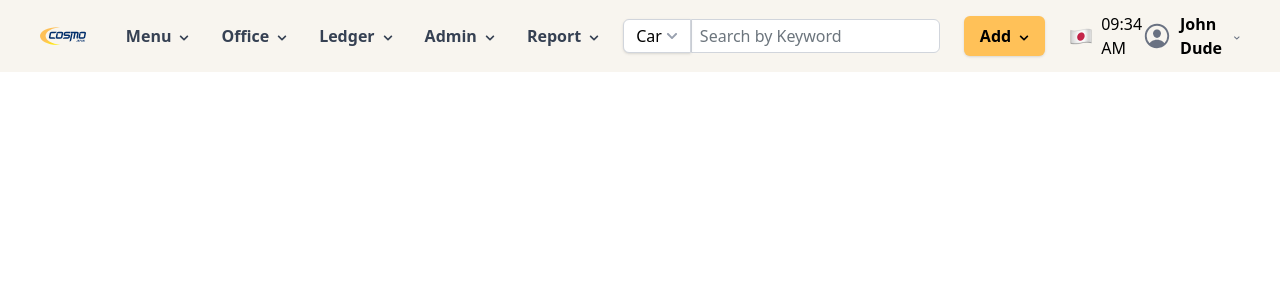
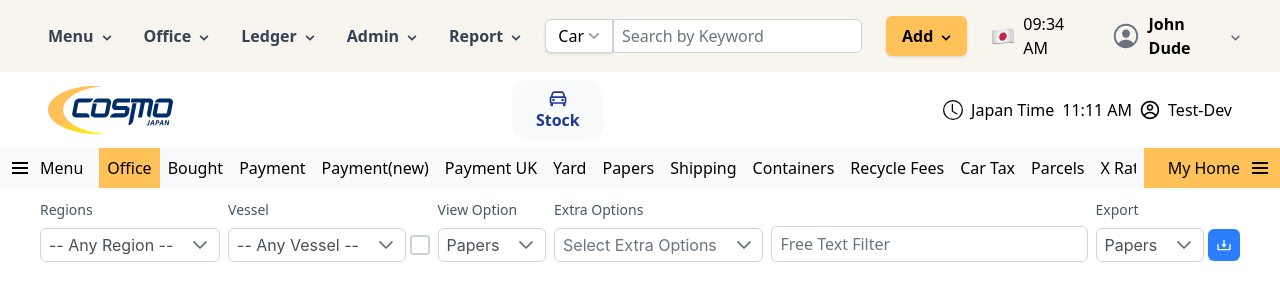
Before and after one commit to SakutaTHZ/auction-history, a React (Vite) app: page /papers in a window 1280 px wide. Shown: the top 300 px of the page. Built offline with nearby package versions, Linux system fonts and the light colour scheme.

Commit message:
Added new designs for Papers pae

```diff
--- a/src/assets/dataFile.ts
+++ b/src/assets/dataFile.ts
@@ -15,6 +15,66 @@ export const auctions:string[] = [
     "USS SAITAMA",
     "ZERO CHIBA",
 ]
+
+export const vessels: string[] = [
+  "-- Any Vessel --",
+  "[9999-11-11] ready to book",
+  "[2025-08-10] Freeport",
+  "[2025-06-30] Carmen",
+  "[2025-06-23] Navios Tempo",
+  "[2025-06-22] Hoegh Moonlight",
+  "[2025-06-20] Hoegh Copenhagen",
+  "[2025-06-19] Virgo",
+  "[2025-06-16] Maersk Virginia",
+  "[2025-06-15] Glovis Corona",
+  "[2025-06-12] Aniara",
+  "[2025-06-12] Dream Diamond",
+  "[2025-06-12] Navios Tempo",
+  "[2025-06-12] NYK Vega",
+  "[2025-06-12] Wan Hai 277",
+  "[2025-06-11] BF Giant",
+  "[2025-06-10] Hoegh Sunrise",
+  "[2025-06-09] Trans Harmony 1",
+  "[2025-06-09] Virgo",
+  "[2025-06-09] Wan Hai 171",
+  "[2025-06-07] Asian Dynasty",
+  "[2025-06-07] Hoegh Tokyo",
+  "[2025-06-06] Pulang Tala",
+  "[2025-06-05] Maersk Virginia",
+  "[2025-06-05] NYK Oceanus",
+  "[2025-06-05] Wan Hai 272",
+  "[2025-06-04] Wan Hai 177",
+  "[2025-06-02] Navios Tempo",
+  "[2025-06-02] Themis",
+  "[2025-05-30] Yenisey",
+  "[2025-05-29] NYK Virgo",
+  "[2025-05-29] Virgo",
+  "[2025-05-29] Wan Hai 176",
+  "[2025-05-29] Yenisey",
+  "[2025-05-26] Hoegh Sunlight"
+];
+
+export const regions: string[] = [
+  "-- Any Region --",
+  "Africa",
+  "Asia",
+  "Australia",
+  "Canada",
+  "Caribbean",
+  "Dubai",
+  "Europe",
+  "Georgia",
+  "Japan",
+  "Middle East",
+  "Mongolia",
+  "Myanmar",
+  "New Zealand",
+  "North America",
+  "North Cyprus",
+  "Russia",
+  "South America",
+  "test"
+];
 
 export const colors:string[] = [
     "black",
--- a/src/components/AdminNav/CNetAdminNav.tsx
+++ b/src/components/AdminNav/CNetAdminNav.tsx
@@ -1,5 +1,4 @@
-import { NavLink } from "react-router-dom"; // Import NavLink
-import CosmoLogo from "../../assets/CosmoLogo.svg";
+import { NavLink } from "react-router-dom";
 import JapanFlag from "../../assets/JPFlag.png";
 import ProfileDropDown from "./ProfileDropDown";
 import { useState } from "react";
@@ -38,7 +37,6 @@ const CNetAdminNav: React.FC<CNetAdminNavProps> = ({
       >
         {/* Logo and Nav links */}
         <div className="flex items-center justify-between md:justify-normal w-full md:w-auto">
-          <img className="h-9" src={CosmoLogo} alt="logo" />
 
           {/* Hamburger Menu for Mobile */}
           <button
@@ -53,7 +51,7 @@ const CNetAdminNav: React.FC<CNetAdminNavProps> = ({
         <ul
           className={`${
             isMenuOpen ? "flex" : "hidden"
-          } pl-8 py-4 md:py-0 md:flex flex-col md:flex-row items-center gap-4 w-full md:w-full`}
+          } py-4 md:py-0 md:flex flex-col md:flex-row items-center gap-4 w-full md:w-full`}
         >
           <li>
             <NavLink
--- a/src/index.css
+++ b/src/index.css
@@ -2,6 +2,7 @@
 
 .custom-scrollbar::-webkit-scrollbar {
   width: 5px;
+  height: 2px;
   transition: width 0.3s ease !important;
 }
 
@@ -10,11 +11,11 @@
 }
 
 .custom-scrollbar::-webkit-scrollbar-track {
-    background: #f1f1f1;
+  background: #fcfcfc;
 }
 
 .custom-scrollbar::-webkit-scrollbar-thumb {
-    background: rgb(209 213 219);
+  background: rgb(245, 245, 245);
   border-radius: 20px;
   cursor: pointer;
 }
@@ -22,6 +23,27 @@
 .custom-scrollbar::-webkit-scrollbar-thumb:hover {
   background: rgb(252 211 77);
 }
-  .p-dropdown{
-    border-radius:var(--radius-md) ;
+.p-dropdown {
+  border-radius: var(--radius-md);
 }
+
+.hilightedNav {
+  position: relative;
+}
+.hilightedNav::before {
+  content: "";
+  position: absolute;
+  left: 0;
+  bottom: 0;
+  width: 100%;
+  height: 3px;
+  background: #ffc158;
+}
+
+.custom-dropdown {
+  .p-dropdown-label,.p-multiselect-label  {
+  padding-top: 0.25rem;
+  padding-bottom: 0.25rem;
+}
+  border-radius: 0.375rem !important;
+}
--- a/src/pages/PapersPage/Papers.tsx
+++ b/src/pages/PapersPage/Papers.tsx
@@ -1,11 +1,230 @@
 import CNetAdminNav from "../../components/AdminNav/CNetAdminNav";
+import cosmoLogo from "../../assets/CosmoLogo.svg";
+import { BiCar, BiDownload, BiMenu } from "react-icons/bi";
+import { BsClock } from "react-icons/bs";
+import { CgProfile } from "react-icons/cg";
+import { Dropdown } from "primereact/dropdown";
+import { useState } from "react";
+import { regions, vessels } from "../../assets/dataFile";
+import { Checkbox } from "primereact/checkbox";
+import { MultiSelect } from 'primereact/multiselect';
 
-function Papers(){
-    return (
-        <>
-            <CNetAdminNav/>
-        </>
-    )
+const subHamburgerStyle = "text-nowrap p-2 h-full hover:bg-amber-100 text-base";
+
+const viewOptions:string[] = [
+    "Papers",
+    "OCR"
+]
+const exportOptions:string[] = [
+    "Papers",
+    "To JFA"
+]
+const extraOptions = [
+  { label: 'Doc not change', value: 'doc_not_change' },
+  { label: 'No ETY', value: 'no_ety' },
+  { label: 'Need Plates', value: 'need_plates' },
+  { label: 'Has Plates', value: 'has_plates' }
+];
+
+function Papers() {
+  const [selectedRegion, setSelectedRegion] = useState(regions[0]);
+
+  const [selecteedVessel, setSelectedVessel] = useState(vessels[0]);
+  const [vesselCheck, setVesselCheck] = useState(false);
+
+    const [selectedViewOption,setSelectedViewOption] = useState(viewOptions[0])
+
+    const [selectedExtraOptions, setSelectedExtraOptions] = useState<string[]>([])
+    const [textFilter,setTextFilter] = useState("")
+
+    const  [selectedExportOption, setSelecteedExportOption] = useState(exportOptions[0])
+
+  return (
+    <>
+      <CNetAdminNav />
+      {/* Nav Bar */}
+      <div className="px-12 py-2 flex flex-wrap justify-between items-center">
+        <img src={cosmoLogo} alt="" className="h-12" />
+        <div className="flex flex-col justify-center items-center bg-gray-50 text-blue-900 py-2 px-6 rounded-2xl">
+          <BiCar size={20} />
+          <p className="font-semibold">Stock</p>
+        </div>
+        <div className="flex items-center gap-2 text-black">
+          <BsClock size={20} /> <p>Japan Time</p> <p>11:11 AM</p>{" "}
+          <CgProfile size={20} /> <p>Test-Dev</p>
+        </div>
+      </div>
+
+      {/* Hamburger Menu */}
+      <div className=" relative bg-gray-50 flex gap-2 items-center justify-between">
+        <div className="p-2 flex gap-2 items-center">
+          <BiMenu size={24} />
+          <p>Menu</p>
+        </div>
+        {/* Sub Hamburger Menu */}
+        <div className="w-full h-full flex overflow-auto custom-scrollbar">
+          <a href="/papers" className={`${subHamburgerStyle} bg-[#FFC158]`}>
+            Office
+          </a>
+          <a href="/papers" className={`${subHamburgerStyle}`}>
+            Bought
+          </a>
+          <a href="/papers" className={`${subHamburgerStyle}`}>
+            Payment
+          </a>
+          <a href="/papers" className={`${subHamburgerStyle}`}>
+            Payment(new)
+          </a>
+          <a href="/papers" className={`${subHamburgerStyle}`}>
+            Payment UK
+          </a>
+          <a href="/papers" className={`${subHamburgerStyle}`}>
+            Yard
+          </a>
+          <a href="/papers" className={`${subHamburgerStyle}`}>
+            Papers
+          </a>
+          <a href="/papers" className={`${subHamburgerStyle}`}>
+            Shipping
+          </a>
+          <a href="/papers" className={`${subHamburgerStyle}`}>
+            Containers
+          </a>
+          <a href="/papers" className={`${subHamburgerStyle}`}>
+            Recycle Fees
+          </a>
+          <a href="/papers" className={`${subHamburgerStyle}`}>
+            Car Tax
+          </a>
+          <a href="/papers" className={`${subHamburgerStyle}`}>
+            Parcels
+          </a>
+          <a href="/papers" className={`${subHamburgerStyle}`}>
+            X Rates
+          </a>
+          <a href="/papers" className={`${subHamburgerStyle}`}>
+            NewsLetter
+          </a>
+          <a href="/papers" className={`${subHamburgerStyle}`}>
+            User Admin
+          </a>
+          <a href="/papers" className={`${subHamburgerStyle}`}>
+            TCV Upload
+          </a>
+          <a href="/papers" className={`${subHamburgerStyle}`}>
+            Calc
+          </a>
+          <a href="/papers" className={`${subHamburgerStyle}`}>
+            Cost Manager
+          </a>
+          <a href="/papers" className={`${subHamburgerStyle}`}>
+            CUK Upload
+          </a>
+          <a
+            href="/papers"
+            className={`${subHamburgerStyle} text-blue-900 hilightedNav`}
+          >
+            News Paper
+          </a>
+        </div>
+        <div className="p-2 flex gap-2 items-center bg-[#FFC158]">
+          <p className="text-nowrap pl-4">My Home</p>
+          <BiMenu size={24} />
+        </div>
+      </div>
+
+      {/* Filters */}
+      <div className="py-3 px-10 flex gap-2 items-end w-full">
+        {/* Regions */}
+        <div className="flex flex-col gap-2 w-fit">
+          <label htmlFor="regions" className="text-nowrap text-sm text-gray-600">Regions</label>
+
+          <div className="flex items-center gap-1">
+            <Dropdown
+              value={selectedRegion}
+              onChange={(e) => setSelectedRegion(e.value)}
+              options={regions}
+              optionLabel="Regions"
+              placeholder="-- Any Region --"
+              className="w-full md:w-14rem custom-dropdown"
+            />
+          </div>
+        </div>
+        {/* Vessel */}
+        <div className="flex flex-col gap-2 w-fit">
+          <label htmlFor="regions" className="text-nowrap text-sm text-gray-600">Vessel</label>
+          <div className="flex items-center gap-1">
+            <Dropdown
+              value={selecteedVessel}
+              onChange={(e) => setSelectedVessel(e.value)}
+              options={vessels}
+              optionLabel="Vessel"
+              placeholder="-- Any Vessel --"
+              className="w-full md:w-14rem custom-dropdown"
+            />
+            <Checkbox
+              onChange={(e) => setVesselCheck(e.checked ?? false)}
+              checked={vesselCheck}
+            ></Checkbox>
+          </div>
+        </div>
+
+        {/* View Option */}
+        <div className="flex flex-col gap-2 w-fit">
+          <label htmlFor="regions" className="text-nowrap text-sm text-gray-600">View Option</label>
+          <div className="flex items-center gap-1">
+            <Dropdown
+              value={selectedViewOption}
+              onChange={(e) => setSelectedViewOption(e.value)}
+              options={viewOptions}
+              optionLabel="View Option"
+              placeholder="Papers"
+              className="w-full md:w-14rem custom-dropdown"
+            />
+          </div>
+        </div>
+
+        {/* Extra Options */}
+        <div className="flex flex-col gap-2 w-fit">
+          <label htmlFor="regions" className="text-nowrap text-sm text-gray-600">Extra Options</label>
+          <div className="flex items-center gap-1">
+            <MultiSelect
+                value={selectedExtraOptions}
+                onChange={(e) => setSelectedExtraOptions(e.value)}
+                options={extraOptions}
+                optionLabel="label"
+                placeholder="Select Extra Options"
+                 maxSelectedLabels={1}
+                className="w-full md:w-20rem custom-dropdown rounded-md"
+                />
+          </div>
+        </div>
+
+        {/* Free Text Filter */}
+        <div className="flex w-full h-full justify-end">
+          <input placeholder="Free Text Filter" className="border border-gray-300 rounded-md h-9 px-2 w-full outline-0" value={textFilter} onChange={(e)=> setTextFilter(e.target.value)}/>
+        </div>
+
+        {/* Export */}
+        <div className="flex flex-col gap-2 w-fit">
+          <label htmlFor="regions" className="text-nowrap text-sm text-gray-600">Export</label>
+          <div className="flex items-center gap-1">
+            <Dropdown
+              value={selectedExportOption}
+              onChange={(e) => setSelecteedExportOption(e.value)}
+              options={exportOptions}
+              optionLabel="exportoption"
+              placeholder="-"
+              className="w-full md:w-14rem custom-dropdown"
+            />
+            <button className="bg-blue-500 p-2 rounded-md text-white">
+                <BiDownload size={16}/>
+            </button>
+          </div>
+        </div>
+      </div>
+    </>
+  );
 }
 
 export default Papers;
```
Lines whose indentation alone changed are shown as unchanged.
